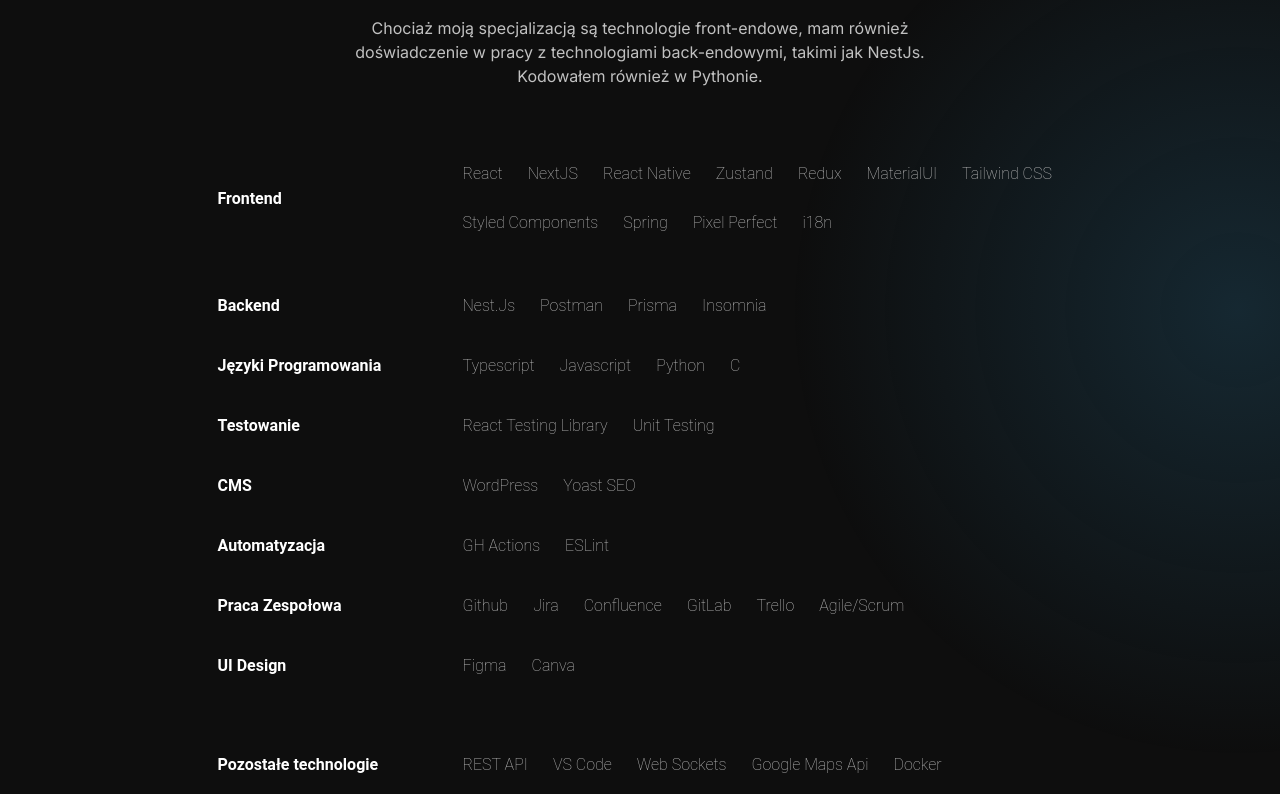
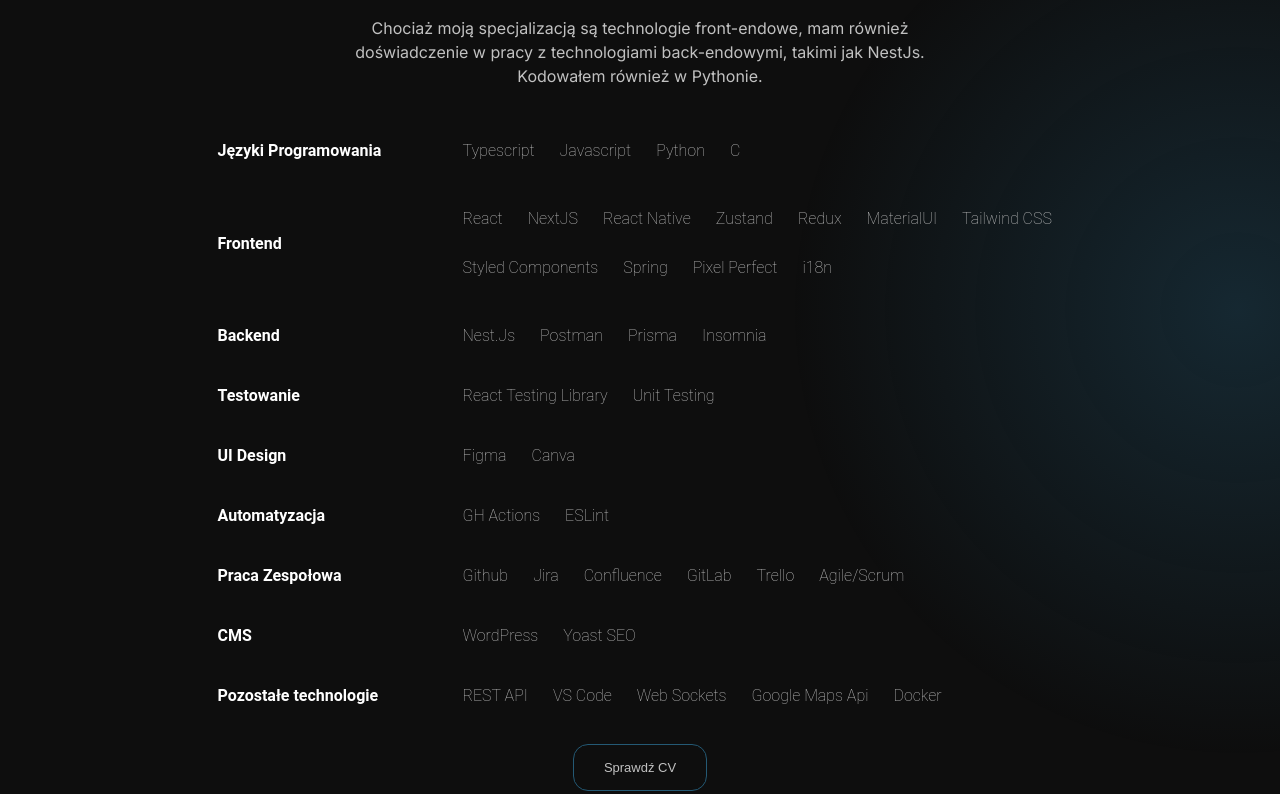
Before and after one commit to kacperwolanski/myPortfolio, a React (Create React App) app in the folder portfolio/: page / in a window 1280 px wide. Shown: the part 1246-2040 px from the top of the page. Built offline with nearby package versions, Linux system fonts and the light colour scheme.

Commit message:
add smooth wave to skills

```diff
--- /dev/null
+++ b/portfolio/src/components/content/about/skills/SkillWrapper.tsx
@@ -0,0 +1,33 @@
+import React from "react";
+import { animated } from "@react-spring/web";
+import { useSpring } from "@react-spring/web";
+import SkillsSet from "./SkillsSet";
+import { SkillSet } from "shared/constants/types";
+
+interface Props {
+  skillSet: SkillSet;
+  index: number;
+  isVisible: boolean;
+  marginBottom?: boolean;
+}
+const SkillWrapper = ({ skillSet, isVisible, marginBottom, index }: Props) => {
+  const styleSpring = useSpring({
+    from: {
+      opacity: 0,
+    },
+    to: {
+      opacity: isVisible ? 1 : 0,
+    },
+    config: { duration: 2000 },
+    delay: (0.8 + 0.1 * index) * 1000,
+  });
+  console.log(1 + 0.2 * index);
+  return (
+    <animated.div style={styleSpring}>
+      <SkillsSet skillSet={skillSet} />
+      {marginBottom && <br />}
+    </animated.div>
+  );
+};
+
+export default SkillWrapper;
--- a/portfolio/src/components/content/about/skills/Skills.tsx
+++ b/portfolio/src/components/content/about/skills/Skills.tsx
@@ -1,36 +1,29 @@
-import React from "react";
-import SkillsSet from "./SkillsSet";
-import {
-  programmingLanguages,
-  frontend,
-  backend,
-  testing,
-  uiDesign,
-  automation,
-  teamwork,
-  otherSkills,
-  cms,
-} from "shared/constants/skillSets";
-import { SkillsWrapper } from "./skills.styles";
+import React, { useRef } from "react";
+import { skillsSets } from "shared/constants/skillSets";
+import { SkillsWrapperContainer } from "./skills.styles";
 import { useThemeStore } from "theme/useThemeStore";
+import SkillWrapper from "./SkillWrapper";
+import { SkillSet } from "shared/constants/types";
+import useIntersectionObserver from "shared/hooks/useIntrsectionObserver";
+
 const Skills = () => {
   const { currentTheme } = useThemeStore();
+  const skillsRef = useRef(null);
+  const { isVisible } = useIntersectionObserver(skillsRef);
   return (
-    <SkillsWrapper theme={currentTheme}>
-      <br />
-      <SkillsSet skillSet={frontend} />
-      <br />
-      <SkillsSet skillSet={backend} />
-      <SkillsSet skillSet={programmingLanguages} />
-      <SkillsSet skillSet={testing} />
-      <SkillsSet skillSet={cms} />
-      <SkillsSet skillSet={automation} />
-      <SkillsSet skillSet={teamwork} />
-      {/* <SkillsSet skillSet={os} /> */}
-      <SkillsSet skillSet={uiDesign} />
-      <br />
-      <SkillsSet skillSet={otherSkills} />
-    </SkillsWrapper>
+    <SkillsWrapperContainer theme={currentTheme} ref={skillsRef}>
+      <>
+        {skillsSets.map((skillSet: SkillSet, index: number) => (
+          <SkillWrapper
+            key={skillSet.title}
+            skillSet={skillSet}
+            index={index}
+            marginBottom={index === 0 || index === 1}
+            isVisible={isVisible}
+          />
+        ))}
+      </>
+    </SkillsWrapperContainer>
   );
 };
 
--- a/portfolio/src/components/content/about/skills/skills.styles.ts
+++ b/portfolio/src/components/content/about/skills/skills.styles.ts
@@ -1,7 +1,7 @@
 import { Theme } from "@mui/material";
 import styled from "styled-components";
 
-export const SkillsWrapper = styled.div<{ theme: Theme }>`
+export const SkillsWrapperContainer = styled.div<{ theme: Theme }>`
   display: flex;
   margin-top: 50px;
   margin-bottom: 20px;
--- a/portfolio/src/components/content/introduction/hooks/useSpringsAndRefs.ts
+++ b/portfolio/src/components/content/introduction/hooks/useSpringsAndRefs.ts
@@ -61,10 +61,12 @@ const useSpringsAndRefs = () => {
     from: {
       y: 100,
       opacity: 0,
+      zIndex: 10,
     },
     to: {
       y: 0,
       opacity: 1,
+      zIndex: 10,
     },
     config: { duration: 2000 },
     delay: 2200,
--- a/portfolio/src/shared/components/circuledButton/circularButton.styles.ts
+++ b/portfolio/src/shared/components/circuledButton/circularButton.styles.ts
@@ -21,7 +21,8 @@ export const Container = styled.button<Props>`
   border-color: ${({ strokeColor, currentTheme }) =>
     strokeColor ? strokeColor : currentTheme.palette.secondary.main};
   &:hover {
-    cursor: pointer;
+    transform: ${(props) => (!props.isActive ? "translateY(-5px)" : "")};
+    cursor: ${(props) => (!props.isActive ? "pointer" : "default")};
     background-color: ${({ isActive, fillColor, strokeColor }) =>
       isActive ? fillColor : strokeColor};
   }
@@ -41,5 +42,5 @@ export const Container = styled.button<Props>`
       currentTheme.breakpoints.values.xl}px) {
     font-size: 15px;
   }
-  transition: background 0.3s, color 0.2s;
+  transition: background 0.3s, color 0.2s, transform 0.3s;
 `;
--- a/portfolio/src/shared/components/jobAccordion/JobAccordion.tsx
+++ b/portfolio/src/shared/components/jobAccordion/JobAccordion.tsx
@@ -32,17 +32,20 @@ const JobAccordion: React.FC<Props> = ({ elements }) => {
   return (
     <AccordionContainer theme={currentTheme}>
       <TitlesList theme={currentTheme}>
-        {elements.map((element: AccordionElement, index: number) => (
+        {elements.map((element: AccordionElement, index: number) => {
+          const buttonSelected = currentElement.title === element.title;
+          return (
             <ElementTitleButton
               theme={currentTheme}
               key={index}
               data-title={element.title}
-            isSelected={currentElement.title === element.title}
-            onClick={() => handleElementChange(element)}
+              isSelected={buttonSelected}
+              onClick={() => !buttonSelected && handleElementChange(element)}
             >
               {element.title}
             </ElementTitleButton>
-        ))}
+          );
+        })}
       </TitlesList>
       <ContentContainer istransitioning={isTransitioning}>
         {currentElement.content}
--- a/portfolio/src/shared/components/jobAccordion/jobAccordion.styles.ts
+++ b/portfolio/src/shared/components/jobAccordion/jobAccordion.styles.ts
@@ -76,13 +76,14 @@ export const ElementTitleButton = styled.button<{
       ? props.theme.palette.custom.header
       : props.theme.palette.secondary.main};
   &:hover {
-    cursor: pointer;
+    transform: ${(props) => (!props.isSelected ? "translateY(-5px)" : "")};
+    cursor: ${(props) => (!props.isSelected ? "pointer" : "default")};
     background-color: ${(props) =>
       props.isSelected
         ? props.theme.palette.custom.darkGray
         : "rgba(255, 255, 255, 0.1)"};
   }
-  transition: background 0.3s, color 0.2s;
+  transition: background 0.3s, color 0.2s, transform 0.3s;
   width: 160px;
   height: 50px;
   border-radius: 10px;
--- a/portfolio/src/shared/constants/skillSets.ts
+++ b/portfolio/src/shared/constants/skillSets.ts
@@ -59,3 +59,15 @@ export const otherSkills = {
   title: "otherSkills",
   skills: ["REST API", "VS Code", "Web Sockets", "Google Maps Api", "Docker"],
 };
+
+export const skillsSets = [
+  programmingLanguages,
+  frontend,
+  backend,
+  testing,
+  uiDesign,
+  automation,
+  teamwork,
+  cms,
+  otherSkills,
+];
--- a/portfolio/src/translationPL.json
+++ b/portfolio/src/translationPL.json
@@ -17,7 +17,7 @@
   "automation": "Automatyzacja",
   "teamWork": "Praca Zespołowa",
   "otherSkills": "Pozostałe technologie",
-  "downloadResume": "Pobierz CV",
+  "downloadResume": "Sprawdź CV",
 
   "educationTitle": "Edukacja",
   "educationSubtitle": "W poszukiwaniu wiedzy",
@@ -35,7 +35,7 @@
   "experienceTitle": "Doświadczenie",
   "experienceSubtitle": "Poprzednie role",
 
-  "turmsPosition": "Programista fullstack",
+  "turmsPosition": "Programista Fullstack",
   "turmsStartDate": "Cze 2024",
   "turmsEndDate": "Obecnie",
   "turmsSkill1": "Rozwój aplikacji webowej do carpoolingu obsługującej około 100 użytkowników",
```
Lines whose indentation alone changed are shown as unchanged.
